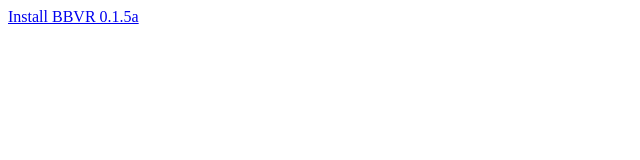
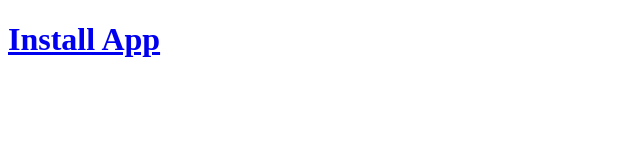
Before and after one commit to JazonBurnell/jazonburnell.github.io, a plain HTML site: page BBVR/v0_1_5_a/index.html in a window 1280 px wide. Shown: the whole page, without its empty margins (0-640 px from the left). Drawn offline with Linux system fonts and the light colour scheme.

Commit message:
New link for build

```diff
--- a/BBVR/v0_1_5_a/index.html
+++ b/BBVR/v0_1_5_a/index.html
@@ -5,7 +5,9 @@
   </head>
   <body class="template">
 
-<a href="https://jazonburnell.github.io/BBVR/v0_1_5_a/Unity-iPhone.ipa">Install BBVR 0.1.5a</a>
+<h1>
+<a href="itms-services://?action=download-manifest&url=https://jazonburnell.github.io/BBVR/v0_1_5_a/manifest.plist">Install App</a>
+</h1>
 
    </body>
 </html>
```
